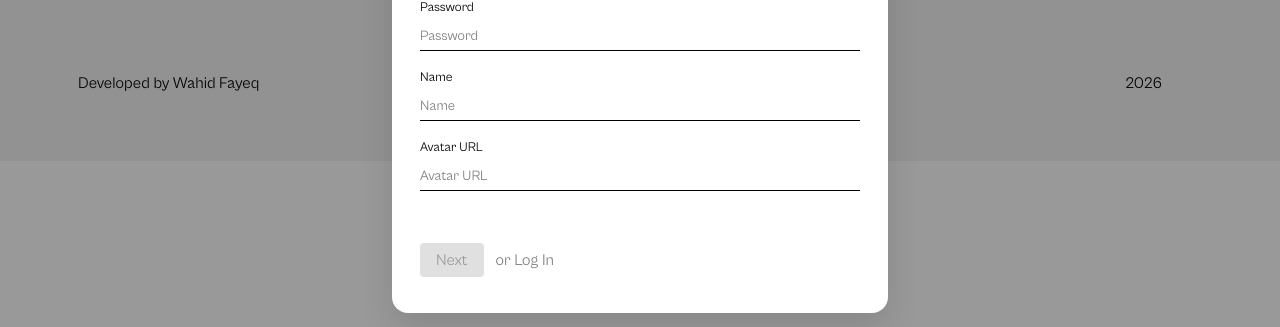
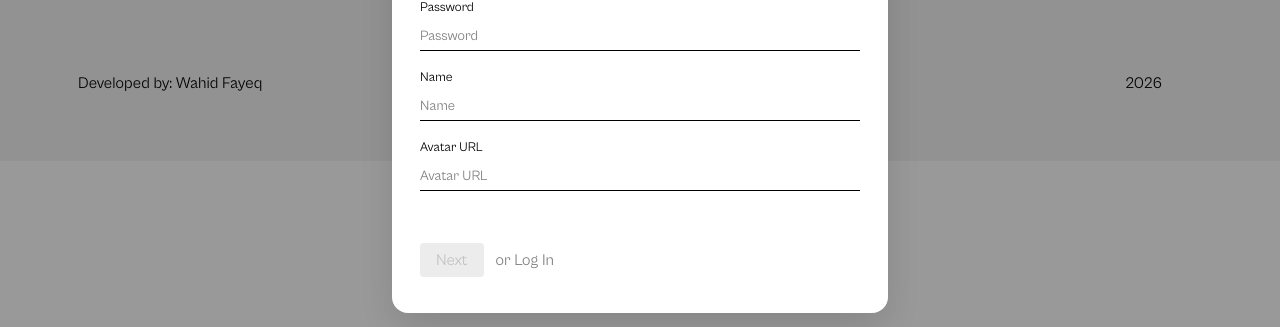
Before and after one commit to Wahid2025-Fayeq/se_project_react, a React (Vite) app: page / in a window 1280 px wide. Both pictures are taken after a click on the button "Sign Up". Shown: the part 310-637 px from the top of the page. Built offline with nearby package versions, Linux system fonts and the light colour scheme; no server answers.

Commit message:
New updates

```diff
--- a/src/components/Footer/Footer.jsx
+++ b/src/components/Footer/Footer.jsx
@@ -6,7 +6,7 @@ function Footer() {
   return (
     <footer className="footer">
       <div className="footer__container">
-        <p className="footer__left">Developed by Wahid Fayeq</p>
+        <p className="footer__left">Developed by: Wahid Fayeq</p>
         <p className="footer__right">{year}</p>
       </div>
     </footer>
--- a/src/components/ModalWithForm/ModalWithForm.css
+++ b/src/components/ModalWithForm/ModalWithForm.css
@@ -43,6 +43,7 @@
   box-sizing: border-box;
   width: 100%;
   border-radius: 16px;
+  cursor: default;
   border: none;
   box-shadow: 0 18px 40px rgba(0, 0, 0, 0.12);
 }
@@ -162,11 +163,13 @@
   align-items: center;
   gap: 8px;
   font-size: 14px;
+  cursor: pointer;
 }
 
 .modal__radio-input {
   accent-color: #00000080;
   border: none;
+  cursor: pointer;
 }
 
 .modal__error {
@@ -191,7 +194,7 @@
   color: #fff;
   font-family: "Cabinet Grotesk", sans-serif;
   font-size: 16px;
-  cursor: not-allowed;
+  cursor: pointer;
   transition:
     background-color 0.2s ease,
     color 0.3s ease;
@@ -223,8 +226,21 @@
 
 .modal__submit:disabled {
   background-color: #e0e0e0;
+  cursor: not-allowed;
+  opacity: 0.6;
   color: #9b9b9b;
-  cursor: pointer;
+}
+
+.modal button,
+.modal input,
+.modal label,
+.modal__submit,
+.modal__switch-btn,
+.modal__close,
+.modal__close-icon,
+.modal__radio-input,
+.modal__label_type_radio {
+  cursor: pointer !important;
 }
 
 @media screen and (max-width: 846px) {
--- a/src/components/ModalWithForm/ModalWithForm.jsx
+++ b/src/components/ModalWithForm/ModalWithForm.jsx
@@ -25,7 +25,7 @@ function ModalWithForm({
           <button
             type="submit"
             className={`modal__submit ${
-              isFormValid ? "modal__submit_disabled" : ""
+              !isFormValid ? "modal__submit_disabled" : ""
             }`}
             disabled={!isFormValid}
           >
```
